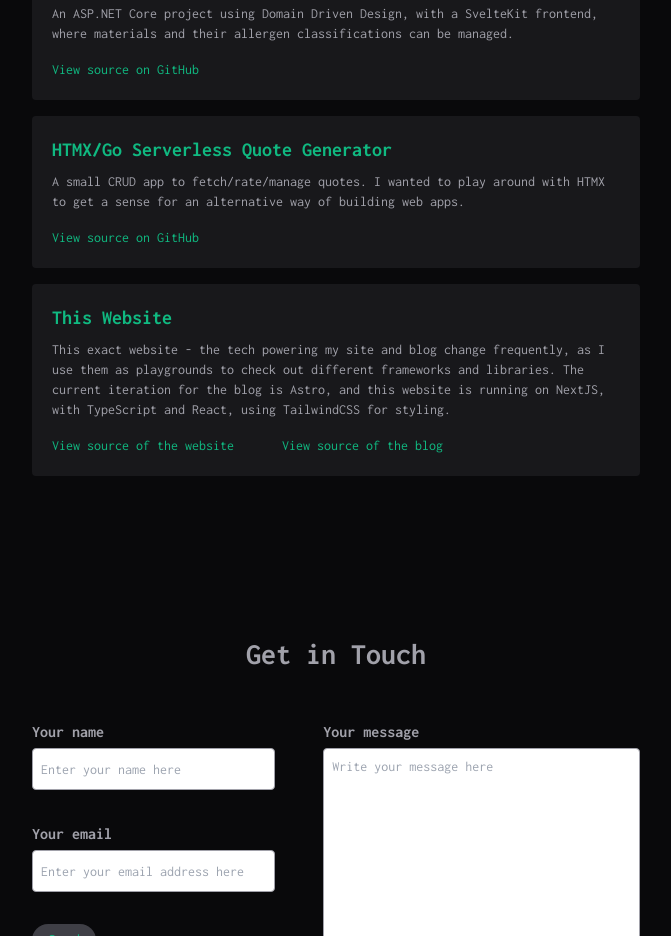
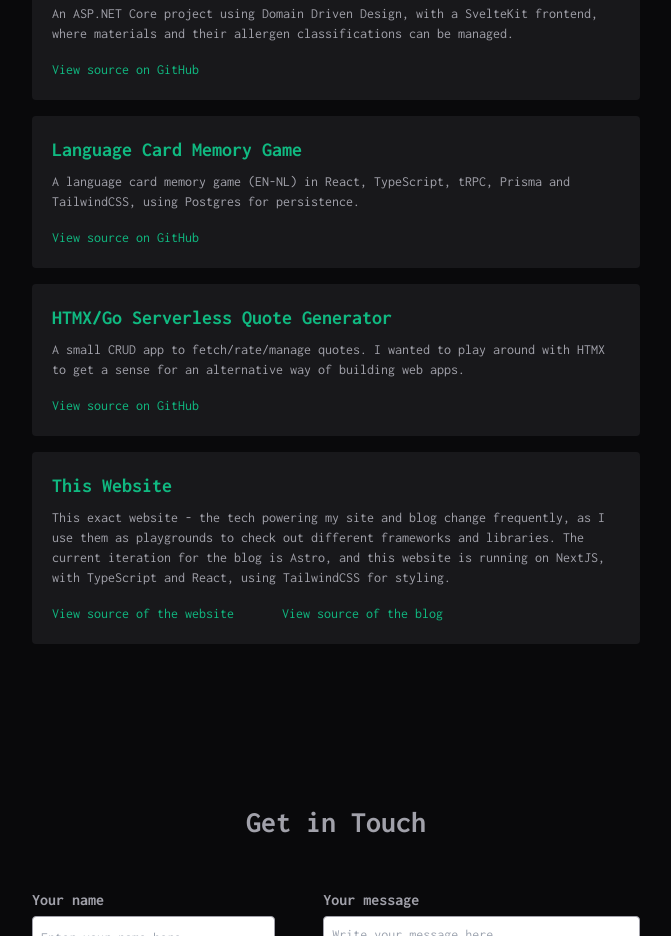
Before and after one commit to danielagg/personal-website-nextjs, a Next.js app: page / in a window 1280 px wide. Shown: the part 2580-3516 px from the top of the page, without its empty margins (304-975 px from the left). Built offline with nearby package versions, Linux system fonts and the light colour scheme.

Commit message:
re-add language card game

```diff
--- a/app/Projects.tsx
+++ b/app/Projects.tsx
@@ -27,6 +27,16 @@ export const Projects = () => {
           desc="An ASP.NET Core project using Domain Driven Design, with a SvelteKit frontend, where materials and their allergen classifications can be managed."
           githubLinks={{
             link: "https://github.com/danielagg/material-allergen-management-app",
+          }}
+        />
+
+        <Project
+          key="language-card"
+          title="Language Card Memory Game"
+          link="https://flashcards-v2.danielagg.com/"
+          desc="A language card memory game (EN-NL) in React, TypeScript, tRPC, Prisma and TailwindCSS, using Postgres for persistence."
+          githubLinks={{
+            link: "https://github.com/danielagg/language-cards-v3",
           }}
         />
 
```
